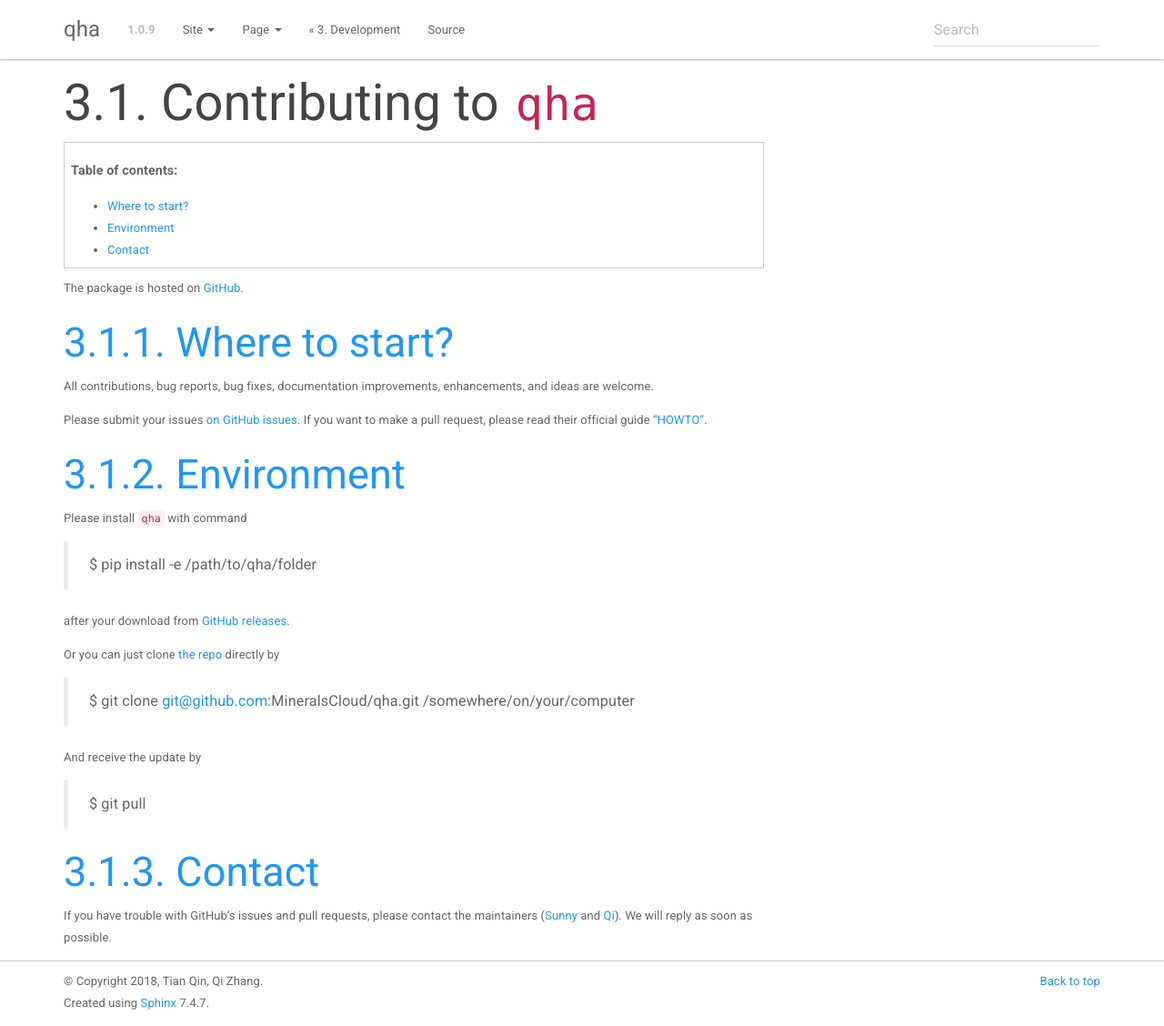
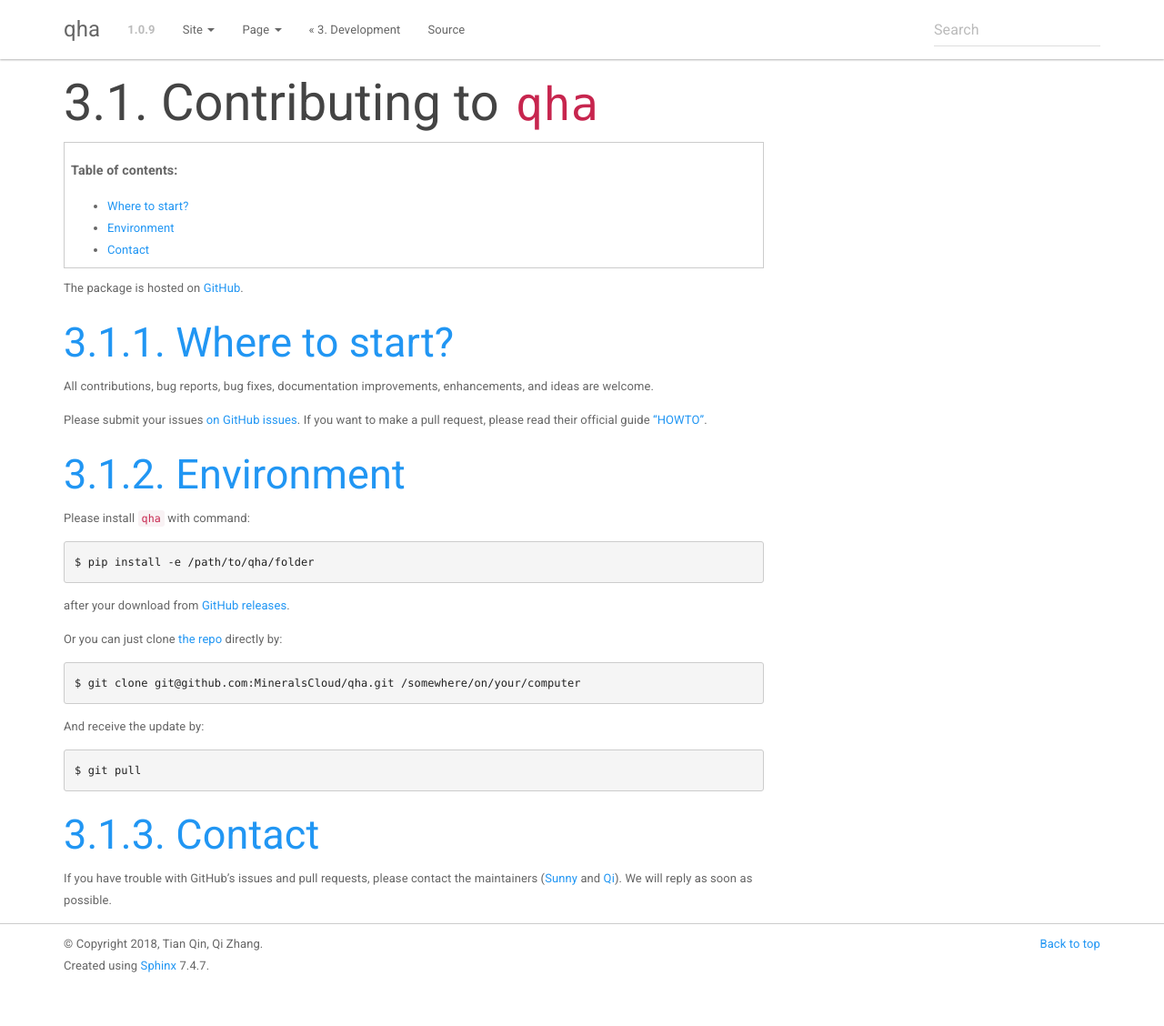
Before and after one commit to MineralsCloud/qha, a Sphinx documentation site: the page built from docs/source/develop/contributing.rst, in a window 1280 px wide and 1128 px high. Shown: the whole window at 91% size. Built offline with Sphinx 7.4.7, drawn with Linux system fonts in a browser that asks for light colours.

Commit message:
fix: Fix a bug

```diff
--- a/docs/source/develop/contributing.rst
+++ b/docs/source/develop/contributing.rst
@@ -24,17 +24,17 @@
 Environment
 ===========
 
-Please install ``qha`` with command
+Please install ``qha`` with command::
 
    $ pip install -e /path/to/qha/folder
 
 after your download from `GitHub releases <https://github.com/MineralsCloud/qha/releases>`_.
 
-Or you can just clone `the repo <https://github.com/MineralsCloud/qha>`_ directly by
+Or you can just clone `the repo <https://github.com/MineralsCloud/qha>`_ directly by::
 
    $ git clone git@github.com:MineralsCloud/qha.git /somewhere/on/your/computer
 
-And receive the update by
+And receive the update by::
 
    $ git pull
 
```
